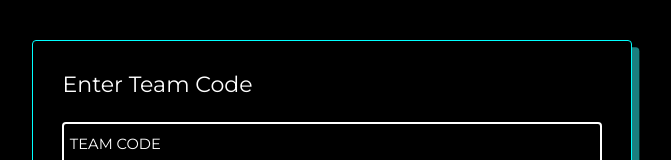
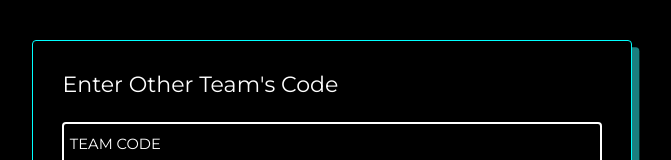
Before and after one commit to abstrxtInfinity/TradeandCodeFrontendComponents, a plain HTML site: page tradePortalPage/trade.html in a window 1280 px wide. Shown: the part 165-325 px from the top of the page, without its empty margins (308-979 px from the left). Drawn offline with Linux system fonts and the light colour scheme.

Commit message:
trade portal

```diff
--- a/tradePortalPage/trade.html
+++ b/tradePortalPage/trade.html
@@ -13,7 +13,7 @@
         <h1>Trade Portal</h1>
         <form>
           <div class="card">
-            <h2>Enter Team Code</h2>
+            <h2>Enter Other Team's Code</h2>
             <br />
             <label class="input">
               <input class="input__field" type="text" placeholder=" " />
```
